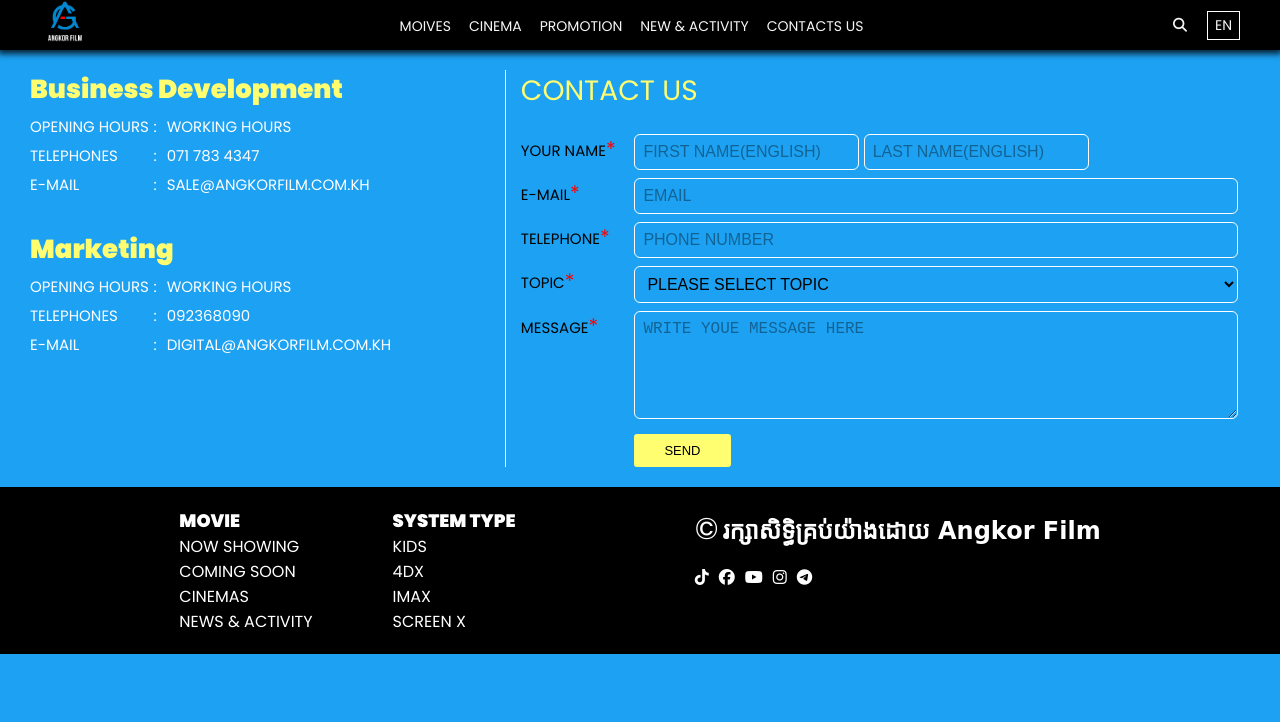
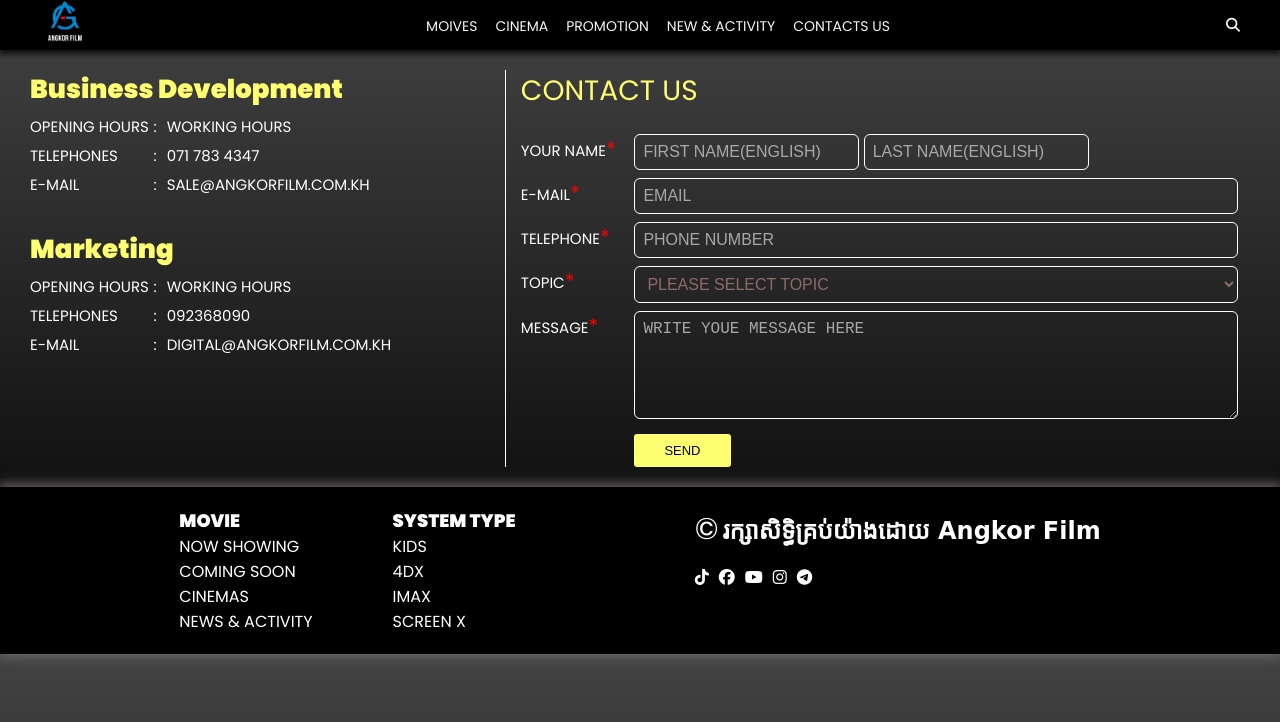
Before and after one commit to phornphanna/assigment.github.io, a plain HTML site: page contact.html in a window 1280 px wide. Drawn offline with Linux system fonts and the light colour scheme; a web font is replaced by a local one.

Commit message:
Add files via upload

```diff
--- a/contact.html
+++ b/contact.html
@@ -92,6 +92,7 @@
     font-size: 15px;
   }.box-contact > .box-contact-right  > aside > label  {
      width: 16%;
+     color: white;
   }
   .box-contact > .box-contact-right > aside > label::after {
     content: "*";
@@ -109,27 +110,32 @@
       border: 1px solid white;
       font-size: 16px;
       outline: none;
+      color: white;
+      text-transform:none;
   }
   .box-contact input:focus{
     border: 1px solid var(--bg-menu);
   }
   .box-contact input , textarea , select {
     padding: 8px;
+    color: white;
 
   }
   select {
     background:#019dff;
   }
   :optional{
-    color: rgb(0, 0, 0);
+    color: rgb(142, 107, 107);
     font-size: 16px;
     background: transparent;
     text-transform: uppercase;
   }
 
   ::placeholder{
-    color: rgba(0, 0, 0, 0.383);
+    color: rgba(186, 186, 186, 0.873);
+    text-transform: uppercase;
   }
+
   .box-contact aside button {
     border: none;
     padding: 9px 30px;
@@ -139,8 +145,14 @@
     text-transform: uppercase;
     background: var(--color-btn);
   }
+  :optional:focus{
+    border: 1px solid var(--bg-menu);
+  }
   .box-contact > .box-contact-right > aside:last-child > label::after{
     content: none;
+  }
+  textarea:optional{
+    color: white;
   }
   @media screen and (max-width : 1023px){
     .box-contact {
@@ -222,7 +234,7 @@
             <!--  start menu right for make btn search and change menu english to khmer  -->
             <ul class="menu_right">
               <li class="search_icon"><i class="fa-solid fa-magnifying-glass search"></i></li>
-              <li>en</li>
+
             </ul>
             <!--  end of class menu right -->
           </nav>
--- a/style.css
+++ b/style.css
@@ -4,6 +4,7 @@
     --font-menu-en : font-family: 'Ysabeau', sans-serif;
     --font-content : 'Poppins', sans-serif;
     --bg-menu :  #1da1f2;
+    --bg-color :  linear-gradient( to bottom , #434343 , #000000);
     --color-border-bottom : #6F00FF;
     --size-btn : 10px 26px;
     --color-footer : rgb(74, 74, 74);
@@ -40,8 +41,7 @@ ul {
 }
 body{
     font-family: var(--font-content);
-    font-family: 16px;
-    background: var(--bg-menu);
+    background: var(--bg-color);
     /* animation : bg 2s infinite alternate; */
     transition: all 4s;
 }
@@ -138,10 +138,10 @@ body{
  .header > .header_list >  .menu_right > li:first-child > i{
     font-size: 14px;
  }
- .header > .header_list > .menu_right > li:last-child {
-    border: 0.5px solid white;
-    padding: 3px 7px;
- }
+
+
+
+
 /* end of meadia screen 1280px */
 
 /*  start emdia screen 1023px */
@@ -804,7 +804,8 @@ body{
     align-items: start;
     justify-content: space-evenly;
     padding: 20px 0px;
-  }
+    box-shadow: 0px -1.5px 12px 2px rgba(144, 134, 134, 0.712);
+}
   /* end of footer class */
   .footer >.sub_footer_left {
     font-family: var(--font-content);
```
Also changed, not shown: cinema.html (+2 -2 lines), index.html (+1 -1 lines), info.html (+1 -1 lines), new.html (+1 -1 lines), promotion.html (+1 -1 lines), show.html (+0 -1 lines).
